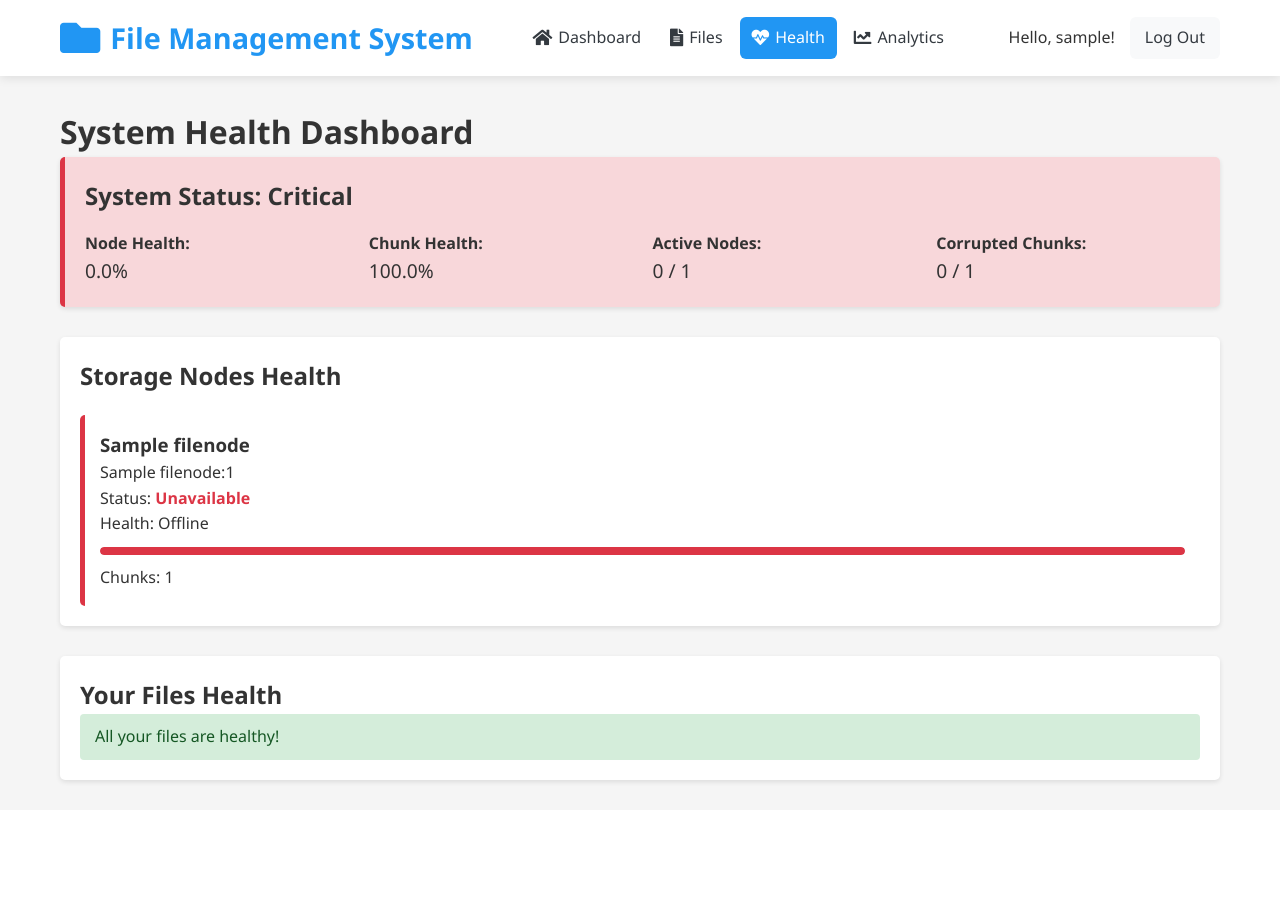
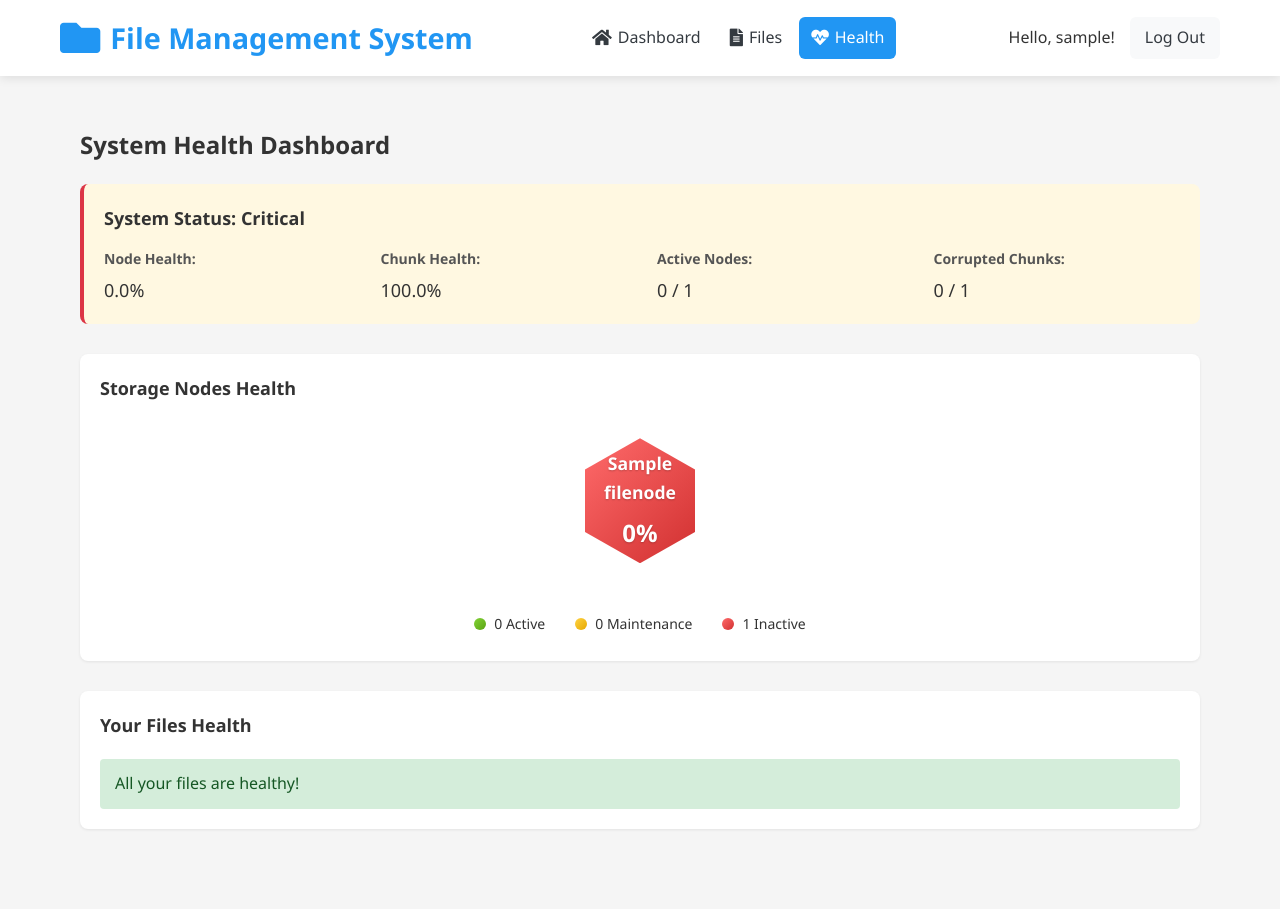
Before and after one commit to naman0603/hotel-file-system, a Django app: page /health/ in a window 1280 px wide. Before the commit the page ends 785 px from the top, so only its background shows below. Run offline with Django 5.2, Linux system fonts and the light colour scheme; a user stored in the database is signed in; tables that the repository leaves empty hold one stand-in row (values such as "Sample post").

Commit message:
Additional UI improvement

```diff
--- a/file_storage/templates/base.html
+++ b/file_storage/templates/base.html
@@ -285,11 +285,11 @@
                             <i class="fas fa-heartbeat"></i> Health
                         </a>
                     </li>
-                    <li class="nav-item">
-                        <a href="{% url 'file_storage:analytics_dashboard' %}" class="nav-link {% if '/analytics/' in request.path %}active{% endif %}">
-                            <i class="fas fa-chart-line"></i> Analytics
-                        </a>
-                    </li>
+<!--                    <li class="nav-item">-->
+<!--                        <a href="{% url 'file_storage:analytics_dashboard' %}" class="nav-link {% if '/analytics/' in request.path %}active{% endif %}">-->
+<!--                            <i class="fas fa-chart-line"></i> Analytics-->
+<!--                        </a>-->
+<!--                    </li>-->
                 </ul>
             </nav>
 
--- a/file_storage/templates/file_storage/health_dashboard.html
+++ b/file_storage/templates/file_storage/health_dashboard.html
@@ -4,67 +4,85 @@
 <div class="health-dashboard">
     <h1>System Health Dashboard</h1>
 
-    <div class="system-status">
-        <div class="status-card status-{{ system_status.status }}">
+    <div class="status-banner status-{{ system_status.status }}">
+        <div class="banner-content">
             <h2>System Status: {{ system_status.status|title }}</h2>
-            <div class="status-details">
-                <div class="detail-item">
-                    <span class="label">Node Health:</span>
-                    <span class="value">{{ system_status.nodes.health_percentage }}%</span>
+
+            <div class="status-metrics">
+                <div class="metric">
+                    <div class="metric-label">Node Health:</div>
+                    <div class="metric-value">{{ system_status.nodes.health_percentage }}%</div>
                 </div>
-                <div class="detail-item">
-                    <span class="label">Chunk Health:</span>
-                    <span class="value">{{ system_status.chunks.health_percentage }}%</span>
+
+                <div class="metric">
+                    <div class="metric-label">Chunk Health:</div>
+                    <div class="metric-value">{{ system_status.chunks.health_percentage }}%</div>
                 </div>
-                <div class="detail-item">
-                    <span class="label">Active Nodes:</span>
-                    <span class="value">{{ system_status.nodes.active }} / {{ system_status.nodes.total }}</span>
+
+                <div class="metric">
+                    <div class="metric-label">Active Nodes:</div>
+                    <div class="metric-value">{{ system_status.nodes.active }} / {{ system_status.nodes.total }}</div>
                 </div>
-                <div class="detail-item">
-                    <span class="label">Corrupted Chunks:</span>
-                    <span class="value">{{ system_status.chunks.corrupt }} / {{ system_status.chunks.total }}</span>
+
+                <div class="metric">
+                    <div class="metric-label">Corrupted Chunks:</div>
+                    <div class="metric-value">{{ system_status.chunks.corrupt }} / {{ system_status.chunks.total }}</div>
                 </div>
             </div>
         </div>
     </div>
 
-    <div class="nodes-section">
+    <div class="content-card">
         <h2>Storage Nodes Health</h2>
-        <div class="node-cards">
+
+        <div class="hexagon-wrapper">
+            <div class="nodes-hexgrid">
                 {% for node in nodes %}
-                <div class="node-card node-{{ node.status }} {% if not node.is_available %}node-unavailable{% endif %}">
-                    <h3>{{ node.name }}</h3>
-                    <p class="node-hostname">{{ node.hostname }}:{{ node.port }}</p>
-                    <p class="node-status">
-                        Status:
-                        {% if node.is_available %}
-                            <span class="status-active">{{ node.status|title }}</span>
+                <div class="hex-item">
+                    <div class="hexagon {% if node.is_available and node.status == 'active' %}active{% elif node.status == 'maintenance' %}maintenance{% else %}inactive{% endif %}">
+                        <div class="hex-content">
+                            <div class="node-name">{{ node.name }}</div>
+                            <div class="node-health">
+                                {% if node.chunks.health_percentage %}
+                                    {{ node.chunks.health_percentage|floatformat:"0" }}%
                                 {% else %}
-                            <span class="status-inactive">{% if node.status == 'active' %}Unavailable{% else %}{{ node.status|title }}{% endif %}</span>
-                        {% endif %}
-                    </p>
-                    <p class="node-health">Health: {{ node.health_status|title }}</p>
-                    <div class="health-meter">
-                        <div class="meter-fill health-percentage-{{ node.chunks.health_percentage|floatformat:'0' }}"></div>
-                    </div>
-                    <p class="chunks-count">Chunks: {{ node.chunks.total }}</p>
-                    {% if node.chunks.corrupt > 0 or node.chunks.failed > 0 %}
-                        <p class="error-count">Issues: {{ node.chunks.corrupt|add:node.chunks.failed }}</p>
+                                    0%
                                 {% endif %}
                             </div>
-            {% empty %}
-                <p>No storage nodes configured.</p>
+                        </div>
+                    </div>
+                </div>
                 {% endfor %}
+            </div>
+
+            <div class="nodes-legend">
+                <span class="legend-item">
+                    <span class="legend-dot active"></span>
+                    <span>{{ system_status.nodes.active }} Active</span>
+                </span>
+
+                <span class="legend-item">
+                    <span class="legend-dot maintenance"></span>
+                    <span>{{ maintenance_nodes_count|default:"0" }} Maintenance</span>
+                </span>
+
+                <span class="legend-item">
+                    <span class="legend-dot inactive"></span>
+                    <span>{{ inactive_nodes_count|default:"0" }} Inactive</span>
+                </span>
+            </div>
         </div>
     </div>
 
-    <div class="files-section">
+    <div class="content-card">
         <h2>Your Files Health</h2>
+
         {% if files_with_issues %}
             <div class="warning-message">
                 <p>{{ files_with_issues|length }} file(s) have health issues that need attention.</p>
             </div>
 
+            <div class="table-responsive">
                 <table class="files-table">
                     <thead>
                         <tr>
@@ -105,14 +123,15 @@
                                 {% endif %}
                             </td>
                             <td>
-                            <a href="{% url 'file_storage:file_details' file.id %}" class="btn">Details</a>
+                                <a href="{% url 'file_storage:file_details' file.id %}" class="btn btn-primary">Details</a>
                             </td>
                         </tr>
                         {% endfor %}
                     </tbody>
                 </table>
+            </div>
         {% else %}
-            <p class="healthy-message">All your files are healthy!</p>
+            <div class="healthy-message">All your files are healthy!</div>
         {% endif %}
     </div>
 </div>
@@ -121,189 +140,336 @@
     .health-dashboard {
         max-width: 1200px;
         margin: 0 auto;
+        padding: 20px;
     }
-    .system-status {
+
+    h1 {
+        margin-bottom: 20px;
+        color: #333;
+        font-size: 24px;
+    }
+
+    /* Status Banner */
+    .status-banner {
+        border-radius: 8px;
+        margin-bottom: 30px;
+        padding: 20px;
+        border-left: 4px solid #f0ba15;
+        background-color: #fff8e1;
+    }
+
+    .status-healthy {
+        border-left-color: #28a745;
+    }
+
+    .status-warning {
+        border-left-color: #f0ba15;
+    }
+
+    .status-critical {
+        border-left-color: #dc3545;
+    }
+
+    .banner-content h2 {
+        margin-top: 0;
+        margin-bottom: 15px;
+        color: #333;
+        font-size: 18px;
+    }
+
+    .status-metrics {
+        display: flex;
+        flex-wrap: wrap;
+        gap: 30px;
+    }
+
+    .metric {
+        flex: 1;
+        min-width: 160px;
+    }
+
+    .metric-label {
+        font-weight: bold;
+        color: #555;
+        font-size: 14px;
+    }
+
+    .metric-value {
+        font-size: 18px;
+        margin-top: 5px;
+    }
+
+    /* Content Cards */
+    .content-card {
+        background: white;
+        border-radius: 8px;
+        box-shadow: 0 1px 3px rgba(0,0,0,0.08);
+        padding: 20px;
         margin-bottom: 30px;
     }
-    .status-card {
-        padding: 20px;
-        border-radius: 5px;
-        box-shadow: 0 2px 5px rgba(0,0,0,0.1);
+
+    .content-card h2 {
+        margin-top: 0;
+        margin-bottom: 20px;
+        color: #333;
+        font-size: 18px;
     }
-    .status-healthy {
-        background-color: #d4edda;
-        border-left: 5px solid #28a745;
+
+    /* Hexagon Wrapper and Distribution */
+    .hexagon-wrapper {
+        width: 100%;
+        padding: 0 20px;
     }
-    .status-warning {
-        background-color: #fff3cd;
-        border-left: 5px solid #ffc107;
-    }
-    .status-critical {
-        background-color: #f8d7da;
-        border-left: 5px solid #dc3545;
-    }
-    .status-details {
+
+    /* Hexagon Grid for Nodes */
+    .nodes-hexgrid {
         display: flex;
         flex-wrap: wrap;
-        gap: 20px;
-        margin-top: 15px;
+        justify-content: space-evenly;
+        width: 100%;
+        padding: 15px 0;
+        margin-bottom: 15px;
     }
-    .detail-item {
-        flex: 1;
-        min-width: 200px;
+
+    .hex-item {
+        position: relative;
+        display: inline-block;
+        margin: 0 15px 15px;
     }
-    .detail-item .label {
+
+    .hexagon {
+        width: 110px;
+        height: 125px;
+        position: relative;
+        clip-path: polygon(50% 0%, 100% 25%, 100% 75%, 50% 100%, 0% 75%, 0% 25%);
+        display: flex;
+        align-items: center;
+        justify-content: center;
+        transition: transform 0.2s, box-shadow 0.3s;
+        box-shadow: 0 4px 10px rgba(0, 0, 0, 0.1);
+    }
+
+    .hexagon:hover {
+        transform: scale(1.08);
+        z-index: 2;
+        box-shadow: 0 8px 16px rgba(0, 0, 0, 0.15);
+    }
+
+    .hexagon.active {
+        background: linear-gradient(135deg, #82d336 0%, #5aa313 100%);
+    }
+
+    .hexagon.maintenance {
+        background: linear-gradient(135deg, #ffd343 0%, #e6a800 100%);
+    }
+
+    .hexagon.inactive {
+        background: linear-gradient(135deg, #ff6b6b 0%, #d13030 100%);
+    }
+
+    .hex-content {
+        color: white;
+        text-align: center;
+        padding: 5px;
+        text-shadow: 0 1px 2px rgba(0, 0, 0, 0.2);
+    }
+
+    .node-name {
         font-weight: bold;
-        display: block;
+        font-size: 1.1rem;
+        margin-bottom: 8px;
     }
-    .detail-item .value {
-        font-size: 1.2em;
-    }
-    .nodes-section, .files-section {
-        background: white;
-        padding: 20px;
-        border-radius: 5px;
-        box-shadow: 0 2px 5px rgba(0,0,0,0.1);
-        margin-bottom: 30px;
-    }
-    .node-cards {
-        display: flex;
-        flex-wrap: wrap;
-        gap: 20px;
-        margin-top: 20px;
-    }
-    .node-card {
-        flex: 1;
-        min-width: 200px;
-        padding: 15px;
-        border-radius: 5px;
-        background-color: white;
-    }
-    .node-active.health-healthy {
-        border-left: 5px solid #28a745;
-    }
-    .node-active.health-warning {
-        border-left: 5px solid #ffc107;
-    }
-    .node-active.health-critical, .node-unavailable {
-        border-left: 5px solid #dc3545;
-    }
-    .node-inactive, .node-maintenance {
-        border-left: 5px solid #6c757d;
-        opacity: 0.7;
-    }
-    .status-active {
-        color: #28a745;
+
+    .node-health {
+        font-size: 1.5rem;
         font-weight: bold;
     }
-    .status-inactive {
-        color: #dc3545;
-        font-weight: bold;
+
+    /* Legend */
+    .nodes-legend {
+        display: flex;
+        justify-content: center;
+        gap: 30px;
+        margin: 20px 0 5px;
+        text-align: center;
     }
-    .health-meter {
-        height: 8px;
-        background-color: #e9ecef;
-        border-radius: 4px;
-        margin: 10px 0;
-        overflow: hidden;
+
+    .legend-item {
+        display: inline-flex;
+        align-items: center;
+        gap: 8px;
+        font-size: 14px;
     }
-    .meter-fill {
-        height: 100%;
-        background-color: #28a745;
+
+    .legend-dot {
+        width: 12px;
+        height: 12px;
+        border-radius: 50%;
+        display: inline-block;
+    }
+
+    .legend-dot.active {
+        background: linear-gradient(135deg, #82d336 0%, #5aa313 100%);
+    }
+
+    .legend-dot.maintenance {
+        background: linear-gradient(135deg, #ffd343 0%, #e6a800 100%);
+    }
+
+    .legend-dot.inactive {
+        background: linear-gradient(135deg, #ff6b6b 0%, #d13030 100%);
+    }
+
+    /* Files Health Section */
+    .healthy-message {
+        background-color: #d4edda;
+        color: #155724;
+        padding: 12px 15px;
         border-radius: 4px;
     }
-    .node-card.health-warning .meter-fill {
-        background-color: #ffc107;
-    }
-    .node-card.health-critical .meter-fill,
-    .node-inactive .meter-fill,
-    .node-maintenance .meter-fill,
-    .node-unavailable .meter-fill {
-        background-color: #dc3545;
-    }
-    .error-count {
-        color: #dc3545;
-        font-weight: bold;
-    }
+
     .warning-message {
         background-color: #fff3cd;
         color: #856404;
-        padding: 10px 15px;
+        padding: 12px 15px;
         border-radius: 4px;
         margin-bottom: 20px;
     }
-    .healthy-message {
-        background-color: #d4edda;
-        color: #155724;
-        padding: 10px 15px;
-        border-radius: 4px;
+
+    .table-responsive {
+        overflow-x: auto;
     }
+
     .files-table {
         width: 100%;
         border-collapse: collapse;
-        margin-top: 20px;
     }
+
     .files-table th, .files-table td {
-        padding: 10px;
+        padding: 12px;
         text-align: left;
         border-bottom: 1px solid #e9ecef;
     }
+
     .files-table th {
         background-color: #f8f9fa;
-        border-bottom: 2px solid #dee2e6;
+        font-weight: 600;
     }
+
+    .files-table tr:hover {
+        background-color: #f5f5f5;
+    }
+
     .status-badge {
         display: inline-block;
-        padding: 3px 8px;
-        border-radius: 12px;
-        font-size: 0.8em;
-        font-weight: bold;
+        padding: 4px 8px;
+        border-radius: 20px;
+        font-size: 0.8rem;
+        font-weight: 500;
     }
+
     .health-healthy {
         background-color: #d4edda;
         color: #155724;
     }
+
     .health-warning {
         background-color: #fff3cd;
         color: #856404;
     }
+
     .health-critical {
         background-color: #f8d7da;
         color: #721c24;
     }
+
     .issue {
         display: inline-block;
         margin-right: 8px;
         background-color: #f8d7da;
         color: #721c24;
-        padding: 2px 6px;
-        border-radius: 10px;
-        font-size: 0.8em;
+        padding: 3px 8px;
+        border-radius: 20px;
+        font-size: 0.8rem;
     }
+
     .btn {
         display: inline-block;
-        padding: 5px 10px;
-        background: #007bff;
-        color: white;
+        padding: 6px 12px;
+        font-weight: 500;
+        text-align: center;
+        white-space: nowrap;
+        vertical-align: middle;
+        border: 1px solid transparent;
+        border-radius: 4px;
         text-decoration: none;
-        border-radius: 3px;
+        transition: all 0.15s ease-in-out;
     }
 
-    /* Dynamically generate percentage width classes for health bars */
-    {% for i in "0123456789" %}
-        {% for j in "0123456789" %}
-            .health-percentage-{{ i }}{{ j }} { width: {{ i }}{{ j }}%; }
-        {% endfor %}
-    {% endfor %}
-    .health-percentage-100 { width: 100%; }
+    .btn-primary {
+        color: #fff;
+        background-color: #007bff;
+        border-color: #007bff;
+    }
 
+    .btn-primary:hover {
+        background-color: #0069d9;
+        border-color: #0062cc;
+    }
+
+    /* Responsive adjustments */
     @media (max-width: 768px) {
-        .status-details, .node-cards {
+        .status-metrics {
             flex-direction: column;
+            gap: 15px;
         }
-        .node-card {
-            min-width: auto;
+
+        .metric {
+            width: 100%;
+        }
+
+        .nodes-legend {
+            flex-direction: column;
+            align-items: center;
+            gap: 10px;
+        }
+
+        .nodes-hexgrid {
+            justify-content: center;
+        }
+
+        .hexagon {
+            width: 95px;
+            height: 108px;
+        }
+
+        .node-name {
+            font-size: 0.95rem;
+        }
+
+        .node-health {
+            font-size: 1.3rem;
         }
     }
 </style>
+
+<script>
+    // Count maintenance and inactive nodes for the legend
+    document.addEventListener('DOMContentLoaded', function() {
+        let maintenanceCount = document.querySelectorAll('.hexagon.maintenance').length;
+        let inactiveCount = document.querySelectorAll('.hexagon.inactive').length;
+
+        // Update legend counts
+        let maintenanceLegend = document.querySelector('.legend-item:nth-child(2) span:last-child');
+        let inactiveLegend = document.querySelector('.legend-item:nth-child(3) span:last-child');
+
+        if (maintenanceLegend) {
+            maintenanceLegend.textContent = maintenanceCount + ' Maintenance';
+        }
+
+        if (inactiveLegend) {
+            inactiveLegend.textContent = inactiveCount + ' Inactive';
+        }
+    });
+</script>
 {% endblock %}
```
Also changed, not shown: file_storage/templates/file_storage/file_list.html (+44 -19 lines). Lines whose indentation alone changed are shown as unchanged.
